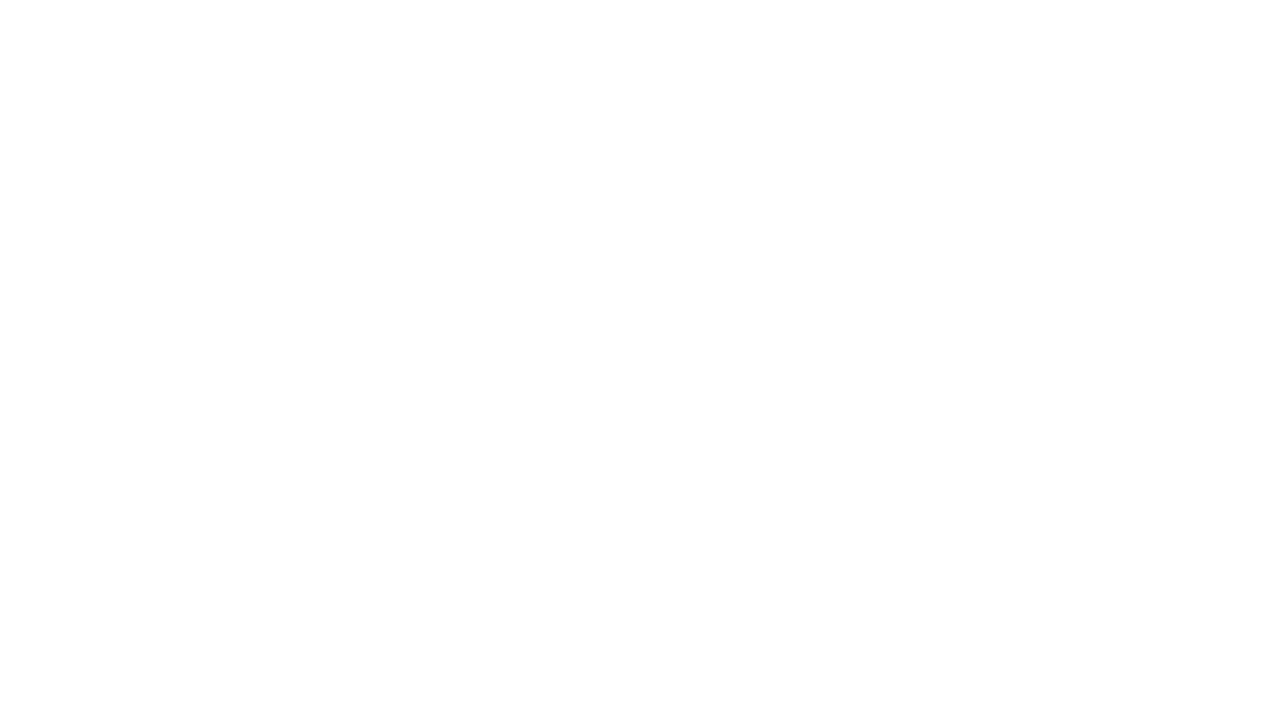
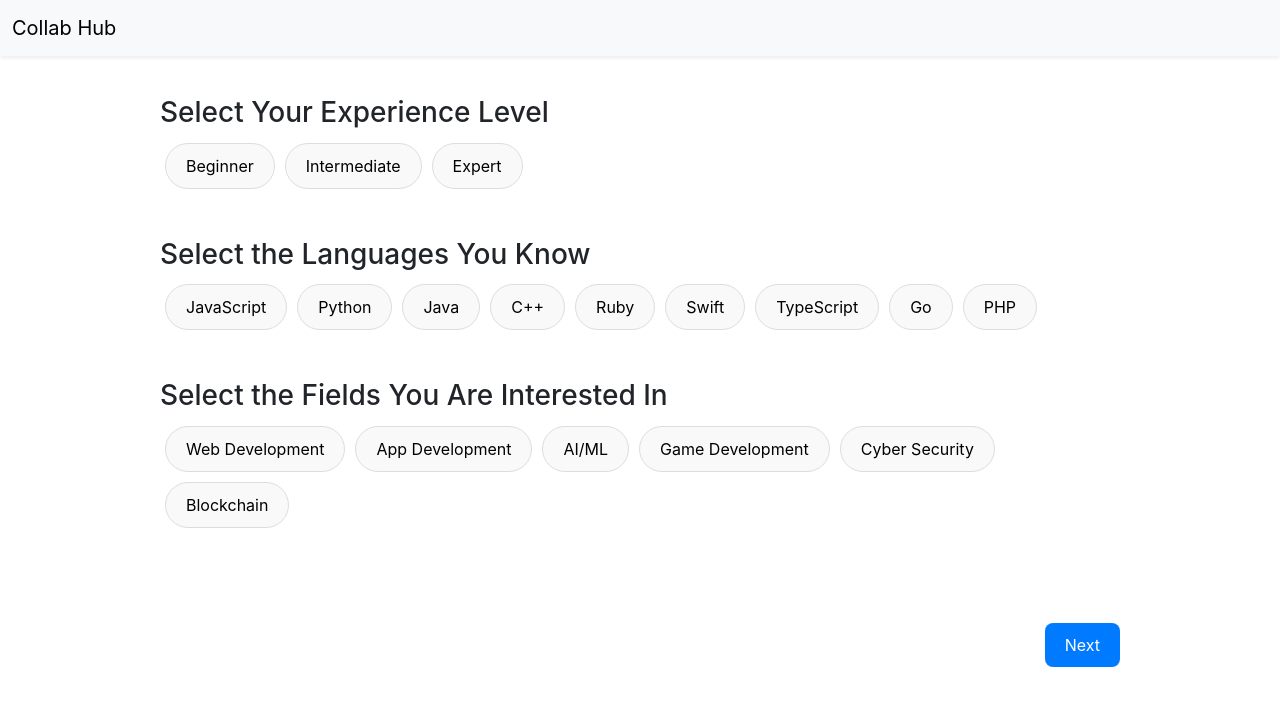
Before and after one commit to dhruvjaink07/Devignite-Web, a React (Create React App) app in the folder client/pronavigator/: page /select-categories in a window 1280 px wide. Before the commit this address had no page. Shown: the top 706 px of the page. Built offline with nearby package versions, Linux system fonts and the light colour scheme; no server answers.

Commit message:
new category selection page

```diff
--- a/client/pronavigator/src/App.js
+++ b/client/pronavigator/src/App.js
@@ -1,16 +1,42 @@
-import React from 'react';
+import React, { useEffect, useState } from 'react';
 import './App.css';
 import Login from './components/loginPage';
 import Register from './components/registerPage';
+import CategorySelectionPage from './components/CategorySelectionPage';
+import { useCookies } from 'react-cookie';
 
 import { BrowserRouter,Routes,Route } from 'react-router-dom';
 function App() {
+  const [cookie,setCookie] = useCookies(['token'])
+  const [user,setUser] = useState('')
+
+  useEffect(()=>{
+    const getUser = () =>{
+      fetch('http://127.0.0.1:3001/api/auth/me',{
+        method:'GET',
+        headers:{
+          'Content-Type':'Application/json',
+          'Authorization':`Bearer ${cookie.token}`
+        }
+      }).then(async response=>{
+        const data = await response.json()
+        if(response.status === 200){
+          setUser(data)
+        }
+      })
+
+    }
+    getUser()
+  },[user])
+
   return (
     <>
     <BrowserRouter>
       <Routes>
         <Route path='/login' element={<Login></Login>}></Route>
         <Route path='/register' element={<Register></Register>}></Route>
+        <Route path='/select-categories' element={<CategorySelectionPage user={user}></CategorySelectionPage>}></Route>
+
       </Routes>
     </BrowserRouter>
     </>
--- a/client/pronavigator/src/components/CategorySelectionPage.js
+++ b/client/pronavigator/src/components/CategorySelectionPage.js
@@ -1,7 +1,7 @@
 // src/CategorySelectionPage.js
 import React, { useState } from 'react';
 import '../styles/CategorySelectionPage.css';
-
+import Navbar from '../components/Navbar'
 const categories = [
   { id: 1, name: 'Beginner' },
   { id: 2, name: 'Intermediate' },
@@ -69,6 +69,9 @@ const CategorySelectionPage = () => {
   };
 
   return (
+    <>
+          <Navbar links={false}></Navbar>
+
     <div className="category-selection-page">
       <h3>Select Your Experience Level</h3>
       <div className="experience-level-buttons">
@@ -113,6 +116,9 @@ const CategorySelectionPage = () => {
         Next
       </button>
     </div>
+
+    </>
+
   );
 };
 
--- a/client/pronavigator/src/components/Navbar.js
+++ b/client/pronavigator/src/components/Navbar.js
@@ -1,15 +1,19 @@
 /* eslint-disable jsx-a11y/anchor-is-valid */
 import React from 'react';
 
-function Navbar() {
+function Navbar({links}) {
   return (
     <>
-      <nav className="navbar navbar-expand-lg bg-body-tertiary">
+      <nav className="navbar navbar-expand-lg bg-body-tertiary shadow-sm ">
         <div className="container-fluid">
           <a className="navbar-brand" href="#">Collab Hub</a>
           <button className="navbar-toggler" type="button" data-bs-toggle="collapse" data-bs-target="#navbarNavDropdown" aria-controls="navbarNavDropdown" aria-expanded="false" aria-label="Toggle navigation">
             <span className="navbar-toggler-icon"></span>
           </button>
+
+
+          {
+            links?
             <div className="collapse navbar-collapse" id="navbarNavDropdown">
               <ul className="navbar-nav ms-auto">
                 <li className="nav-item">
@@ -22,7 +26,8 @@ function Navbar() {
                   <a className="nav-link" href="#">Search</a>
                 </li>
               </ul>
-          </div>
+            </div>:''
+          }
         </div>
       </nav>
       <style>
--- a/client/pronavigator/src/components/registerPage.js
+++ b/client/pronavigator/src/components/registerPage.js
@@ -42,7 +42,7 @@ function Register() {
           </div>
         </form>
         <div className="text-center">
-          <p className='--bs-primary-bg-subtle'>Already have an account? <a href="#">Login</a></p>
+          <p className='--bs-primary-bg-subtle'>Already have an account? <a href="/login">Login</a></p>
         </div>
       </div>
     </div>
--- a/client/pronavigator/src/styles/CategorySelectionPage.css
+++ b/client/pronavigator/src/styles/CategorySelectionPage.css
@@ -12,7 +12,9 @@ body {
   .category-selection-page {
     background-color: white;
     padding: 20px;
-    text-align: center;
+    text-align: left;
+    max-width: 1000px;
+    margin: auto;
   }
 
   h3 {
@@ -24,13 +26,21 @@ body {
   .framework-button,
   .experience-level-button {
     margin: 5px;
-    padding: 10px;
+    padding: 10px 20px;
     cursor: pointer;
     border: 1px solid #ddd;
     background-color: #f9f9f9;
-    border-radius: 8px; /* Added for rounded corners */
+    border-radius: 30px; /* Added for rounded corners */
+    transition: 0.2s;
   }
 
+  .language-button:hover,
+  .framework-button:hover,
+  .experience-level-button:hover {
+    border: 1px solid #007bff;
+    background-color: #fff;
+    border-radius: 30px; /* Added for rounded corners */
+  }
   .category-card.selected,
   .language-button.selected,
   .framework-button.selected,
@@ -48,6 +58,8 @@ body {
     color: white;
     border: none;
     border-radius: 8px; /* Added for rounded corners */
+    transition: 0.2s;
+    float: right;
   }
 
   .next-button:hover {
```
Lines whose indentation alone changed are shown as unchanged.
